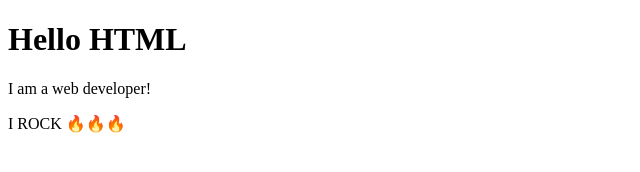
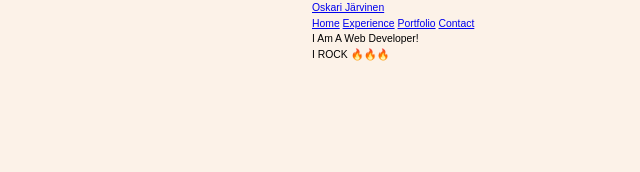
Before and after one commit to OxER10/iot-ja-web, a plain HTML site: page portfolio/index.html in a window 1280 px wide. Shown: the whole page, without its empty margins (0-640 px from the left). Drawn offline with Linux system fonts and the light colour scheme.

Commit message:
Continue portfolio

```diff
--- a/portfolio/index.html
+++ b/portfolio/index.html
@@ -2,11 +2,24 @@
 <html lang="en">
 <head>
   <meta charset="UTF-8">
-  <title>Hello HTML</title>
+  <meta name="viewport" content="width=device-width, initial-scale=1.0">
+  <meta http-equiv="X-UA-Compatible" content="IE=Edge">
+  <title>Oskari Järvinen - Portfolio</title>
+  <link rel="stylesheet" href="styles.css">
 </head>
 <body>
-  <h1>Hello HTML</h1>
+  <header>
+    <a href="#" class="logo">Oskari Järvinen</a>
+    <nav class="navbar">
+      <a href="#home">Home</a>
+      <a href="#experience">Experience</a>
+      <a href="#portfolio">Portfolio</a>
+      <a href="#contact">Contact</a>
+    </nav>
+
+  </header>
   <p>I am a web developer!</p>
   <p>I ROCK 🔥🔥🔥</p>
+  <script src="scripts/script.js"></script>
 </body>
 </html>
--- /dev/null
+++ b/portfolio/styles.css
@@ -0,0 +1,22 @@
+:root {
+    --main-color:#e38528
+}
+
+* {
+    font-family:Arial, Helvetica, sans-serif;
+    margin: 0; padding: 0;
+    text-transform: capitalize;
+    transition: all .2s linear;
+    line-height: 1.5;
+}
+
+html {
+    font-size: 65%;
+    overflow-x: hidden;
+    scroll-behavior: smooth;
+}
+
+body {
+    background: #fcf2e8;
+    padding-left: 30rem;
+}
```
Also changed, not shown: portfolio/scripts/script.js (added).
